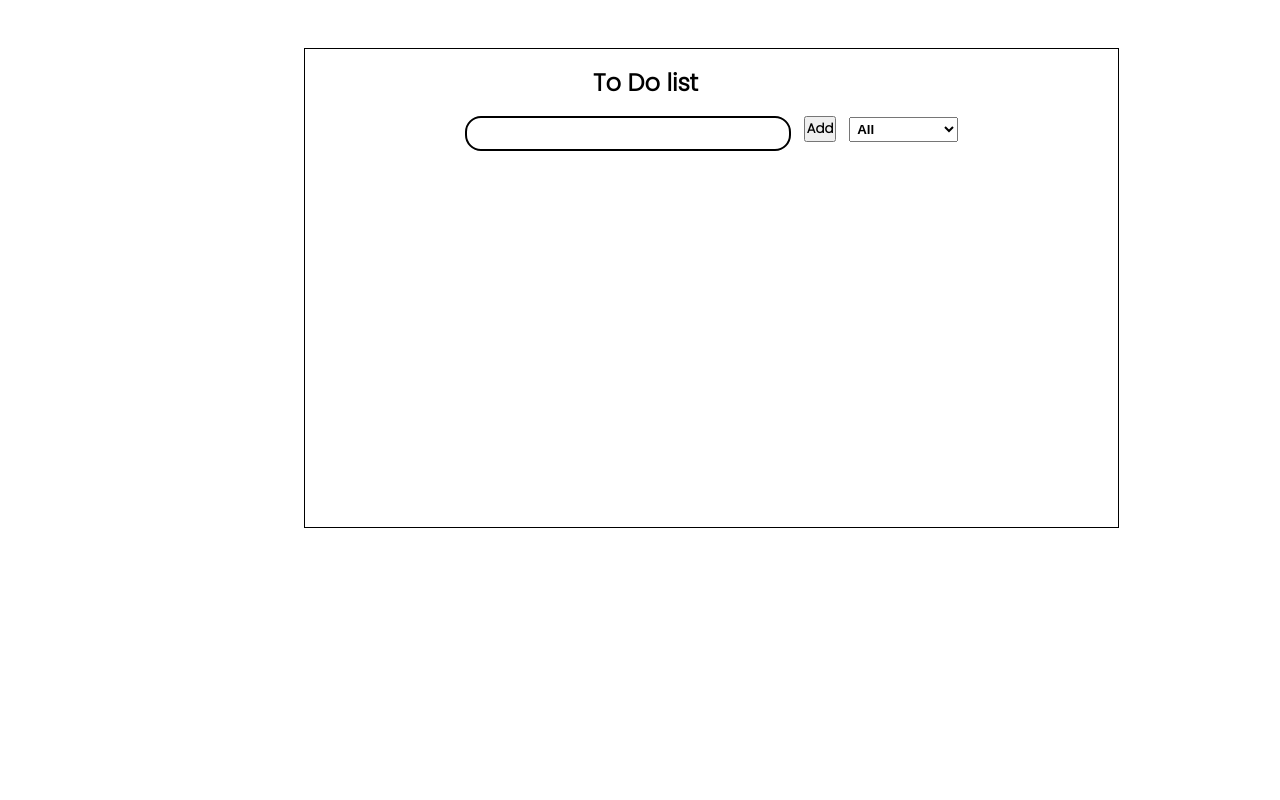
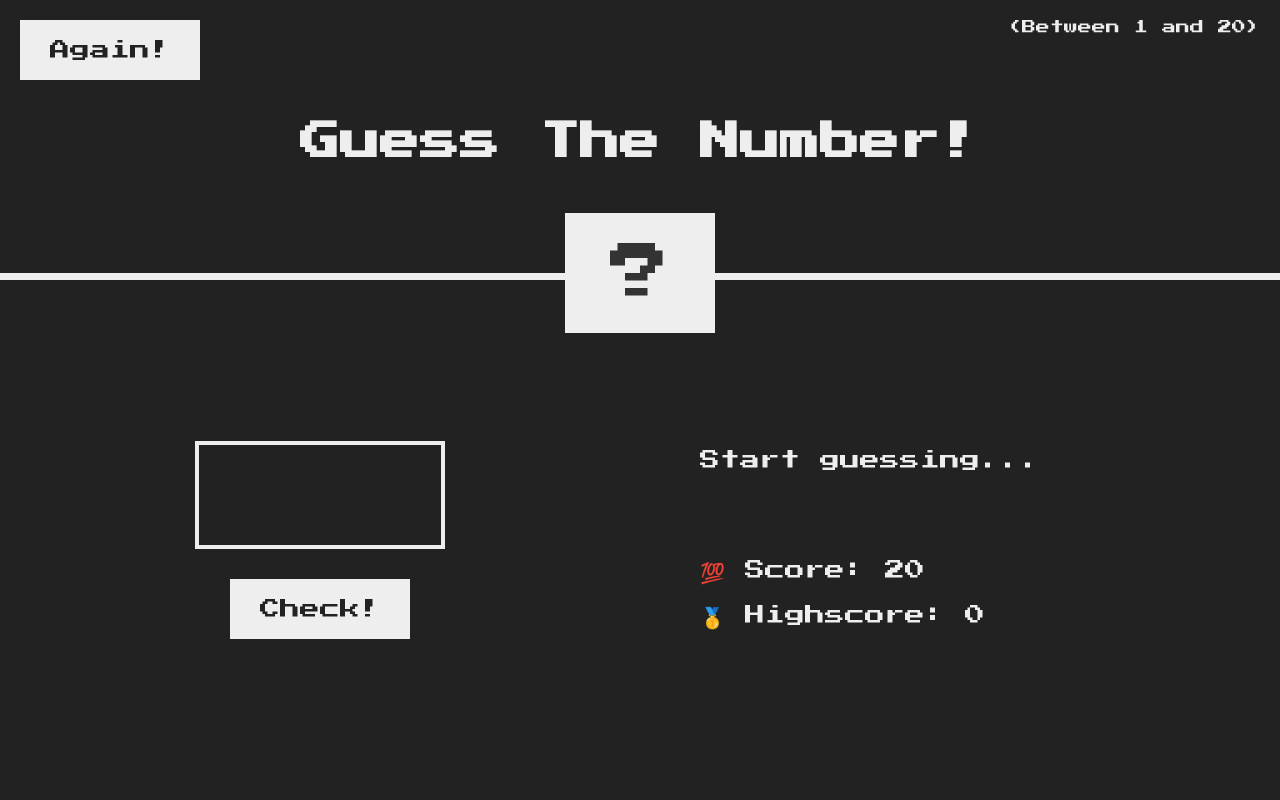
Before and after one commit to Imnotbald26/Imnotbald26, a plain HTML site: page index.html in a window 1280 px wide. Drawn offline with Linux system fonts and the light colour scheme.

Commit message:
Add files via upload

```diff
--- a/index.html
+++ b/index.html
@@ -1,36 +1,32 @@
 <!DOCTYPE html>
 <html lang="en">
   <head>
-    <meta charset="UTF-8">
-    <meta http-equiv="X-UA-Compatible" content="IE=edge">
-    <meta name="viewport" content="width=device-width, initial-scale=1.0">
-    <title>Web</title>
-    <link rel="stylesheet" href="style.css">
-    <link rel="preconnect" href="https://fonts.googleapis.com">
-    <link rel="preconnect" href="https://fonts.gstatic.com" crossorigin>
-    <link href="https://fonts.googleapis.com/css2?family=Poppins:wght@300&display=swap" rel="stylesheet">
-    <script src="https://kit.fontawesome.com/4b28599fbb.js" crossorigin="anonymous"></script>
+    <meta charset="UTF-8" />
+    <meta name="viewport" content="width=device-width, initial-scale=1.0" />
+    <meta http-equiv="X-UA-Compatible" content="ie=edge" />
+    <link rel="stylesheet" href="style.css" />
+    <title>Guess My Number!</title>
   </head>
   <body>
-    <div class="container">
     <header>
-            <h1>To Do list</h1>
+      <h1>Guess The Number!</h1>
+      <p class="between">(Between 1 and 20)</p>
+      <button class="btn again">Again!</button>
+      <div class="number">?</div>
     </header>
-        <form>
-            <input type="text" class="todo_input">
-            <button class="todo_btn" type="submit">Add</button>
-            <div class="select">
-                <select name="todos" class="filter-todo">
-                    <option value="all">All</option>
-                    <option value="completed">Complited</option>
-                    <option value="uncompleted">Uncomplited</option>
-                </select>
-            </div>
-        </form>
-        <div class="todo_container">
-            <ul class="todo_list"></ul>
-        </div>
-    </div>
-    <script src="app.js"></script>
+    <main>
+      <section class="left">
+        <input type="number" class="guess" />
+        <button class="btn check">Check!</button>
+      </section>
+      <section class="right">
+        <p class="message">Start guessing...</p>
+        <p class="label-score">💯 Score: <span class="score">20</span></p>
+        <p class="label-highscore">
+          🥇 Highscore: <span class="highscore">0</span>
+        </p>
+      </section>
+    </main>
+    <script src="script.js"></script>
   </body>
 </html>
--- /dev/null
+++ b/script.js
@@ -0,0 +1,52 @@
+
+let numberIn = Math.trunc(Math.random() * 20 ) + 1;
+let scoreWrong = 20;
+let scoreHigh = 0;
+
+const displayMessage = function(message){
+    document.querySelector(".message").textContent =
+    message
+}
+
+document.querySelector(".check").addEventListener
+("click", function(){
+    const guess = Number(document.querySelector(".guess").value)
+
+    if(!guess){
+        displayMessage("👺 No number")
+    //when player guess the number rightly
+    }else if(guess === numberIn){
+        displayMessage("Correct number🎉")
+        document.querySelector("body").style.backgroundColor = "#60b347";
+        document.querySelector(".number").style.width = "30rem";
+        document.querySelector(".number").textContent = numberIn;
+        if(scoreWrong > scoreHigh){
+            scoreHigh = scoreWrong
+            document.querySelector(".highscore").textContent = scoreHigh
+        }
+
+    //number is to high
+    }else if (guess !== numberIn){
+        if(scoreWrong > 0){
+            displayMessage(guess > numberIn ? "To high 😃" : "To low 😔")
+            scoreWrong--;
+            document.querySelector(".score").textContent = scoreWrong;
+        }else{
+            displayMessage("You lost the game 😭")
+            document.querySelector(".score").textContent = 0;
+        }
+    }
+});
+
+document.querySelector(".again").addEventListener
+("click", function(){
+    scoreWrong = 20;
+    numberIn = Math.trunc(Math.random() * 20) + 1
+
+    document.querySelector(".message").textContent = "Start guessing...";
+    document.querySelector(".score").textContent = scoreWrong;
+    document.querySelector(".number").textContent = "?";
+    document.querySelector(".guess").value = "";
+    document.querySelector("body").style.backgroundColor = "#222";
+    document.querySelector(".number").style.width = "15rem";
+});
--- a/style.css
+++ b/style.css
@@ -1,87 +1,118 @@
-*{
+@import url('https://fonts.googleapis.com/css?family=Press+Start+2P&display=swap');
+
+* {
   margin: 0;
   padding: 0;
+  box-sizing: inherit;
+}
+
+html {
+  font-size: 62.5%;
   box-sizing: border-box;
 }
-body{
-    font-family: 'Poppins', sans-serif;
-    background: url(images/img1.jpg);
-    background-size: cover;
-}
-.container{
-    margin: 3rem 0 3rem 19rem;
-    border: solid 1px black;
-    display: inline-block;
-    padding: 1rem 10rem 1rem 10rem;
-    min-height: 30rem;
-}
-header h1{
-    font-size: 1.5rem;
-    margin: 0 0 1rem 8rem;
-}
-form{
-    display: flex;
-    gap: 0.8rem;
+
+body {
+  font-family: 'Press Start 2P', sans-serif;
+  color: #eee;
+  background-color: #222;
+  /* background-color: #60b347; */
 }
 
-form input{
-    padding: 0.2rem;
-    font-size: 1rem;
-    font-family: 'Poppins', sans-serif;
+/* LAYOUT */
+header {
+  position: relative;
+  height: 35vh;
+  border-bottom: 7px solid #eee;
+}
+
+main {
+  height: 65vh;
+  color: #eee;
+  display: flex;
+  align-items: center;
+  justify-content: space-around;
+}
+
+.left {
+  width: 52rem;
+  display: flex;
+  flex-direction: column;
+  align-items: center;
+}
+
+.right {
+  width: 52rem;
+  font-size: 2rem;
+}
+
+/* ELEMENTS STYLE */
+h1 {
+  font-size: 4rem;
   text-align: center;
-    border-radius: 1rem;
-    border: solid 2px black;
+  position: absolute;
+  width: 100%;
+  top: 52%;
+  left: 50%;
+  transform: translate(-50%, -50%);
 }
-form button{
-    font-family: 'Poppins', sans-serif;
-    font-weight: bold;
-    width: 2rem;
-    height: 1.6rem;
+
+.number {
+  background: #eee;
+  color: #333;
+  font-size: 6rem;
+  width: 15rem;
+  padding: 3rem 0rem;
+  text-align: center;
+  position: absolute;
+  bottom: 0;
+  left: 50%;
+  transform: translate(-50%, 50%);
+}
+
+.between {
+  font-size: 1.4rem;
+  position: absolute;
+  top: 2rem;
+  right: 2rem;
+}
+
+.again {
+  position: absolute;
+  top: 2rem;
+  left: 2rem;
+}
+.guess {
+    background: none;
+    border: 4px solid #eee;
+    font-family: inherit;
+    color: inherit;
+    font-size: 5rem;
+    padding: 2.5rem;
+    width: 25rem;
+    text-align: center;
+    display: block;
+    margin-bottom: 3rem;
+  }
+
+.btn {
+  border: none;
+  background-color: #eee;
+  color: #222;
+  font-size: 2rem;
+  font-family: inherit;
+  padding: 2rem 3rem;
   cursor: pointer;
 }
-form select{
-    font-weight: bold;
-    padding: 0.2rem;
-}
-/* to do style */
-.todo_container{
-    display: inline-block;
-}
-.todo{
-    /* background-color: red; */
-    border: solid 2px black;
-    border-radius: 1rem;
-    margin: 1rem 0 1rem 0;
-    display: flex;
-    padding: 0.5rem;
-    min-width: 10rem;
-}
-.complete_btn{
-    margin: 2px 0 0 3rem;
-    background: none;
-    border: none;
-    cursor: pointer;
-    padding: 0.4rem 0.5rem 0.4rem 0.5rem;
-}
-.complete_btn:hover{
-    background-color: green;
-}
-.trash_btn{
-    margin: 0 0 0 0.5rem;
-    background: none;
-    border: none;
-    cursor: pointer;
-    padding: 0.5rem;
-}
-.trash_btn:hover{
-    background-color: red;
+
+.btn:hover {
+  background-color: #ccc;
 }
 
-.fa-trash, .fa-thumbtack{
-    pointer-events: none;
+.message {
+  margin-bottom: 8rem;
+  height: 3rem;
 }
-.complited{
-    opacity: 0.5;
-    background-color: green;
-    text-decoration: line-through;
+
+.label-score {
+  margin-bottom: 2rem;
 }
```
Lines whose indentation alone changed are shown as unchanged.
